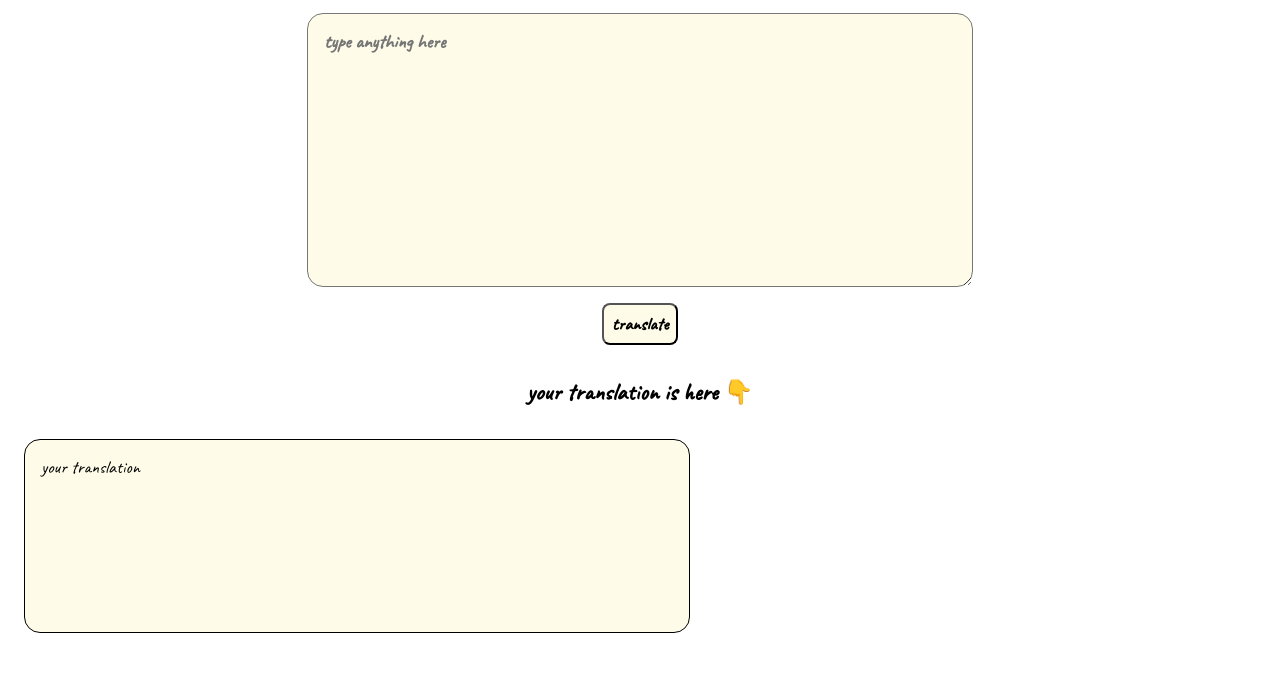
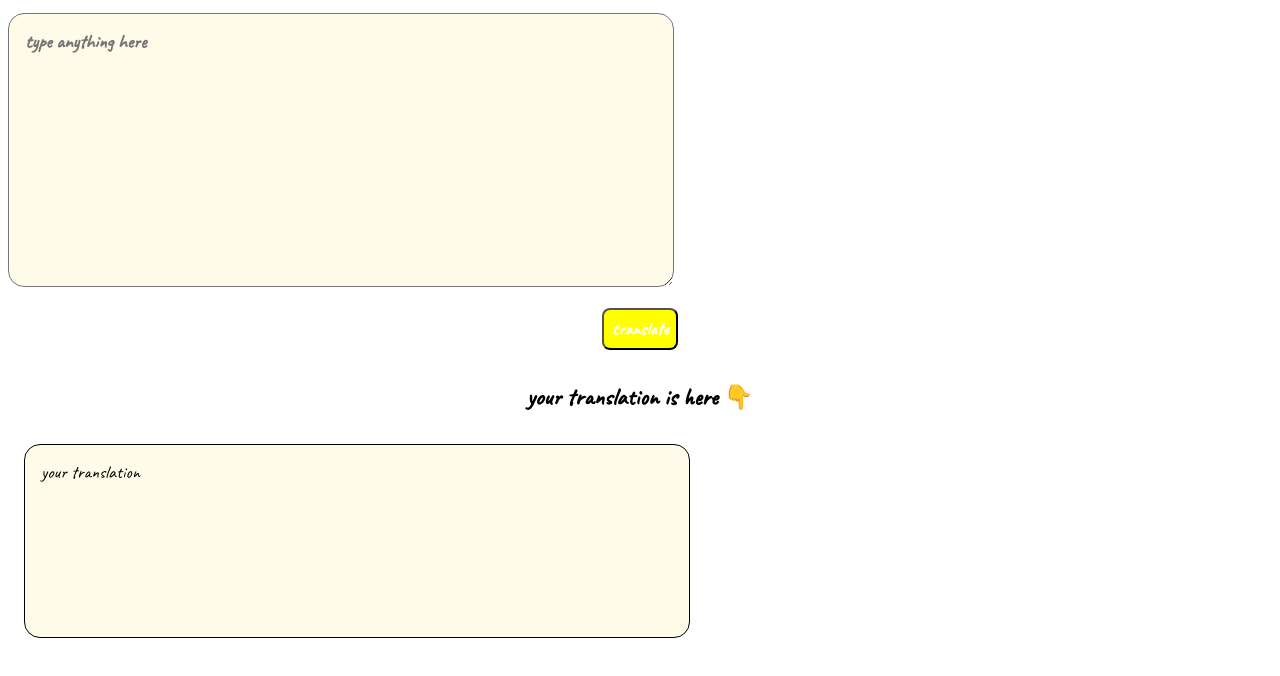
Before and after one commit to Anshul07kalra/banana-speak, a plain HTML site: page index.html in a window 1280 px wide. Shown: the part 92-768 px from the top of the page. Drawn offline with Linux system fonts and the light colour scheme.

Commit message:
normal change

```diff
--- a/index.html
+++ b/index.html
@@ -14,7 +14,7 @@
             height: 30vh;
             margin: 1rem;
             padding: 1rem;
-            display: flex;
+
         }
 
         #output{
@@ -22,7 +22,7 @@
             height: 20vh;
             margin: 1rem;
             padding: 1rem;
-            display: flex;
+            display: block;
             width: 50%;
         }
     </style>
--- a/style.css
+++ b/style.css
@@ -29,8 +29,9 @@ body{
     font-weight: bold;
     font-size: large;
     font-family:'Caveat', cursive; ;
-    background-color:var(--secondery-color);
+    background-color:var(--primary-color);
     border-radius: 0.5rem;
+    color: white;
 }
 
 .div-1 {
```
